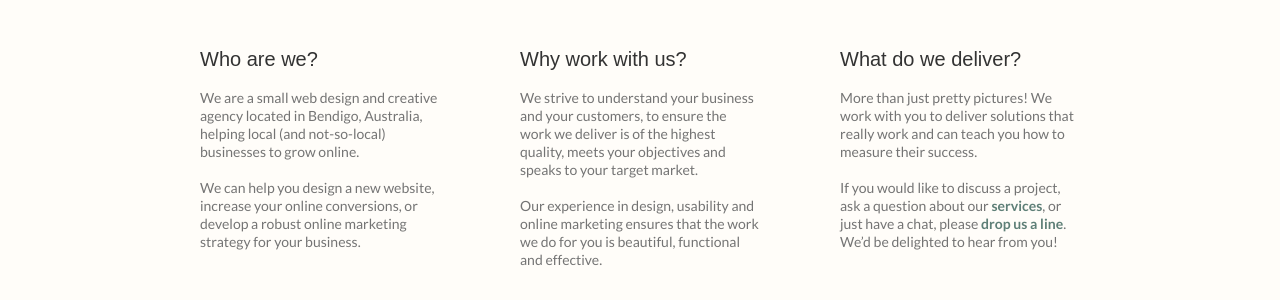
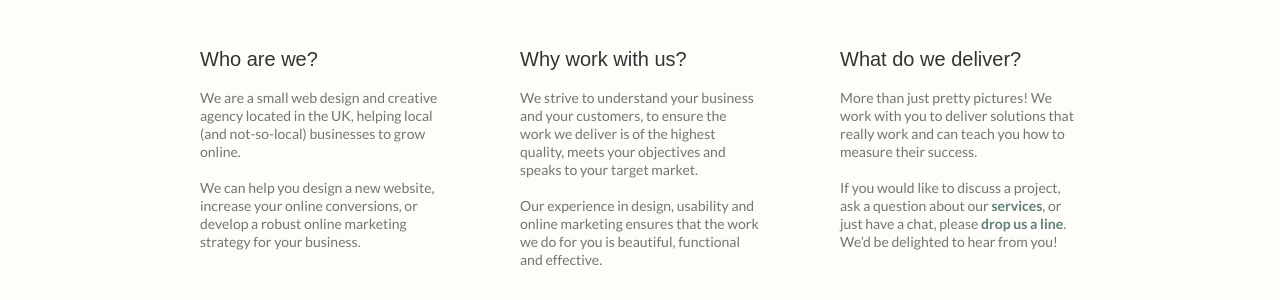
Before and after one commit to KabuCreative/kabucreative.github.io, a Jekyll site: the page built from index.html, in a window 1280 px wide. Shown: the part 949-1249 px from the top of the page. Built offline with Jekyll 4.4.1, drawn with Linux system fonts in a browser that asks for light colours; nearby versions of some CDN libraries; some web fonts are replaced.

Commit message:
Remove Bendigo references

```diff
--- a/about-us.html
+++ b/about-us.html
@@ -4,7 +4,7 @@ permalink: /about-us/
 id: about-us
 banner: about-us
 title: About Us
-description: Situated in Bendigo, we pride ourselves on providing honest advice and building robust relationships with our clients.
+description: We pride ourselves on providing honest advice and building robust relationships with our clients.
 ---
 <div class="intro">
     <h1>Who are we?</h1>
@@ -12,7 +12,7 @@ description: Situated in Bendigo, we pride ourselves on providing honest advice
 
 <div class="about-intro">
     <p>We are a web design &amp; creative agency who specialise in creating websites that provide a maximum return on investment.</p>
-    <p>Situated in Bendigo, we service businesses and organisations locally and throughout the rest of Australia.</p>
+    <p>We service businesses and organisations in both Australia and Europe.</p>
     <p>Our objective is to provide our clients with a level of care usually matched only by in-house web teams. By doing so, we aim to become a valued addition to your business.</p>
 
     <div class="pride">
--- a/index.html
+++ b/index.html
@@ -49,7 +49,7 @@ redirect_from:
 
 <div class="homepage-content w-gutter">
     <h2>Who are we?</h2>
-    <p>We are a small web design and creative agency located in Bendigo, Australia, helping local (and not-so-local) businesses to grow online.</p>
+    <p>We are a small web design and creative agency located in the UK, helping local (and not-so-local) businesses to grow online.</p>
     <p>We can help you design a new website, increase your online conversions, or develop a robust online marketing strategy for your business.</p>
 </div>
 
```
